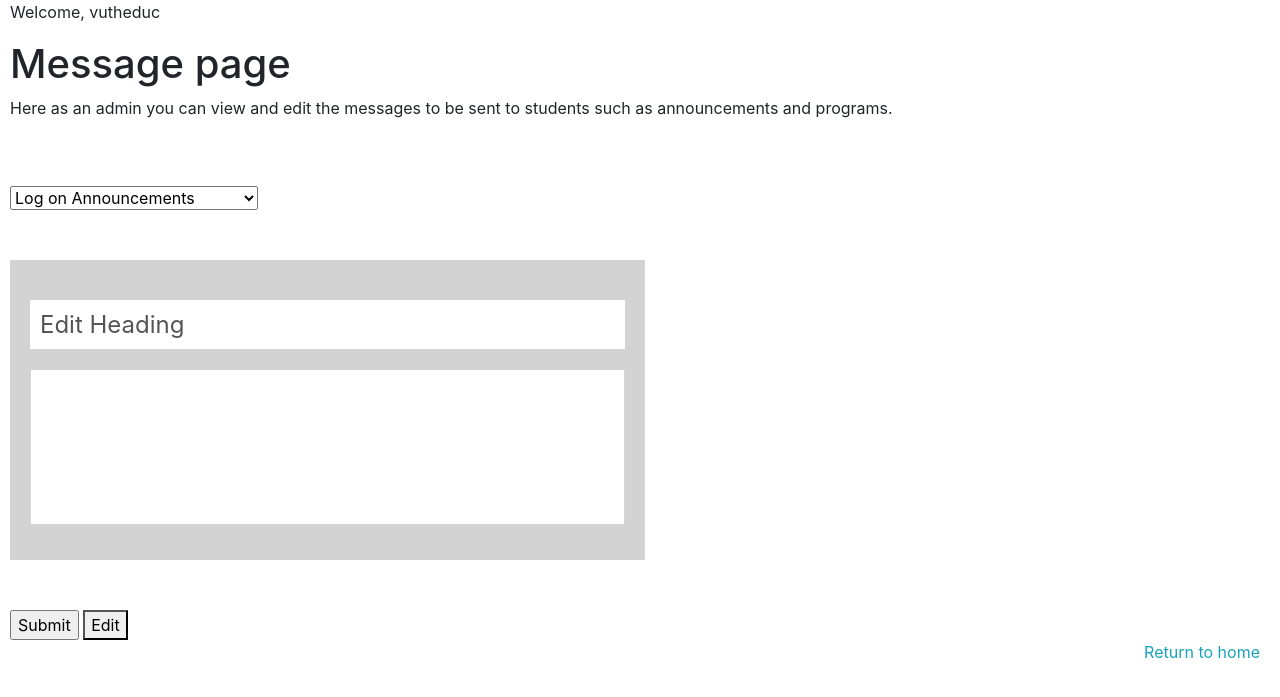
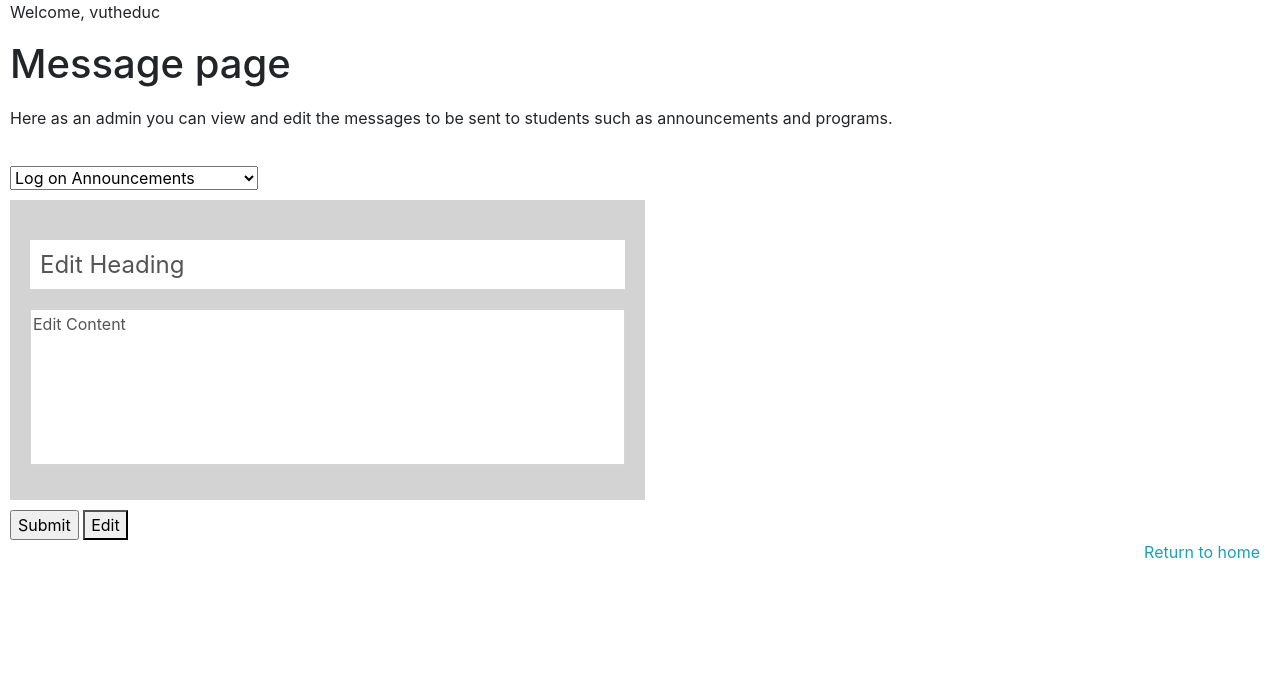
Before and after one commit to nullpointertong/Software-Engineering-Studio-2B, a Django app: template app/helps_booking_admin/helps_admin/templates/pages/layouts/message.html in a window 1280 px wide. Shown: the part 69-766 px from the top of the page. Run offline with Django 3.2, Linux system fonts and the light colour scheme; the template is opened without the code that fills it: values that come from a table or form of the project are taken from there, others are empty; a user stored in the database is signed in; data comes from the database, SQL or seed files in the repository; some libraries are stand-ins or nearby versions.

Commit message:
finish messages

```diff
--- a/app/helps_booking_admin/helps_admin/templates/pages/layouts/message.html
+++ b/app/helps_booking_admin/helps_admin/templates/pages/layouts/message.html
@@ -47,10 +47,10 @@
         message_dropdown.options[message_dropdown.selectedIndex].value;
 
       console.log(
-        "INPUT CONTENT: ",
-        message_heading.value,
-        message_content.value,
-        strSectionChange
+        "INPUT CONTENT" + "\n",
+        "heading: " + message_heading.value + "\n",
+        "body: " + message_content.value + "\n",
+        "type: " + strSectionChange + "\n"
       );
 
       var form_incomplete = false;
@@ -62,7 +62,10 @@
         document.getElementById("error_header").style.display = "block";
         document.getElementById("background").style.height = "500px";
       }
-      if (message_content.value === "") {
+      if (
+        message_content.value === "" ||
+        message_content.value === "Edit Content"
+      ) {
         form_incomplete = true;
         document.getElementById("error_body").style.display = "block";
         document.getElementById("background").style.height = "500px";
@@ -80,30 +83,32 @@
       alert("Message Submitted");
       var form = document.forms["confirm_message"];
       form.submit();
+      window.location.reload();
     }
   </script>
 
   <h1>Message page</h1>
 
+  <div class="row-message" style="padding-top: 10px;">
     <p>
       Here as an admin you can view and edit the messages to be sent to students
       such as announcements and programs.
     </p>
+  </div>
 
-  <div class="row-message">
+  <div class="row-message" style="padding-top: 10px;">
+    <div class="row-message" style="margin-bottom: 10px; padding-top: 10px; ">
       <select id="message_dropdown">
-      <option value="logon">Log on Announcements</option>
-      <option value="software">Software Internship Programs</option>
-      <option value="engineering">Engineering Programs</option>
+        <option value="log_on">Log on Announcements</option>
+        <option value="software_programs">Software Internship Programs</option>
+        <option value="engineering_programs">Engineering Programs</option>
       </select>
     </div>
-
-  <div class="row-message">
     <form
       action="/message/"
       method="POST"
       onsubmit="return postMessage();"
-      id="post_message"
+      id="confirm_message"
     >
       <div
         id="background"
@@ -120,8 +125,7 @@
             id="textheading1"
             disabled="true"
             value="Edit Heading"
-            onchange="
-            this.style.color='black';formElementChange();"
+            onchange="this.style.color='black';formElementChange();"
           />
           <label
             id="error_header"
@@ -132,14 +136,14 @@
         </div>
 
         <textarea
-          style="resize: none; width: 100%; height: 60%; margin-top: 20px;   float: left;  background-color:#FFFFFF;"
-          value="Edit Content"
+          style="resize: none; width: 100%; height: 60%; margin-top: 20px;  background-color:#FFFFFF; align-content:left; overflow:auto;"
           disabled="true"
           id="textarea"
           onchange="
             this.style.color='black';formElementChange();"
         >
-        </textarea>
+Edit Content</textarea
+        >
         <label
           id="error_body"
           style="color:#FF0000; border: 0; padding:0; margin:0; display:none;"
@@ -150,7 +154,7 @@
     </form>
   </div>
 
-  <div class="row-message">
+  <div class="row-message" style="padding-top: 10px;">
     <input type="submit" value="Submit" onclick="postMessage();" />
     <button onclick="undisableTxt()">Edit</button>
   </div>
```
Lines whose indentation alone changed are shown as unchanged.
